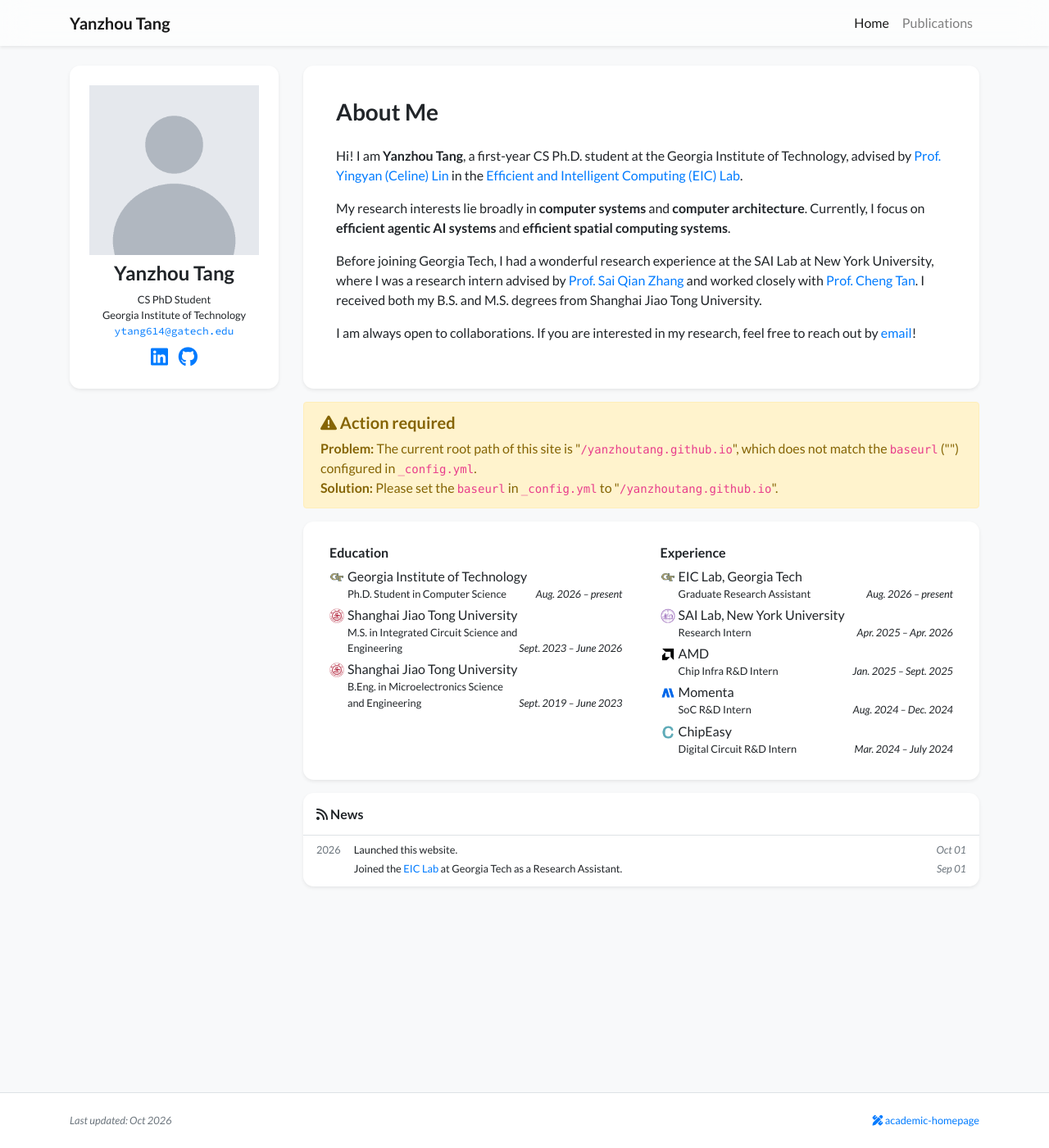
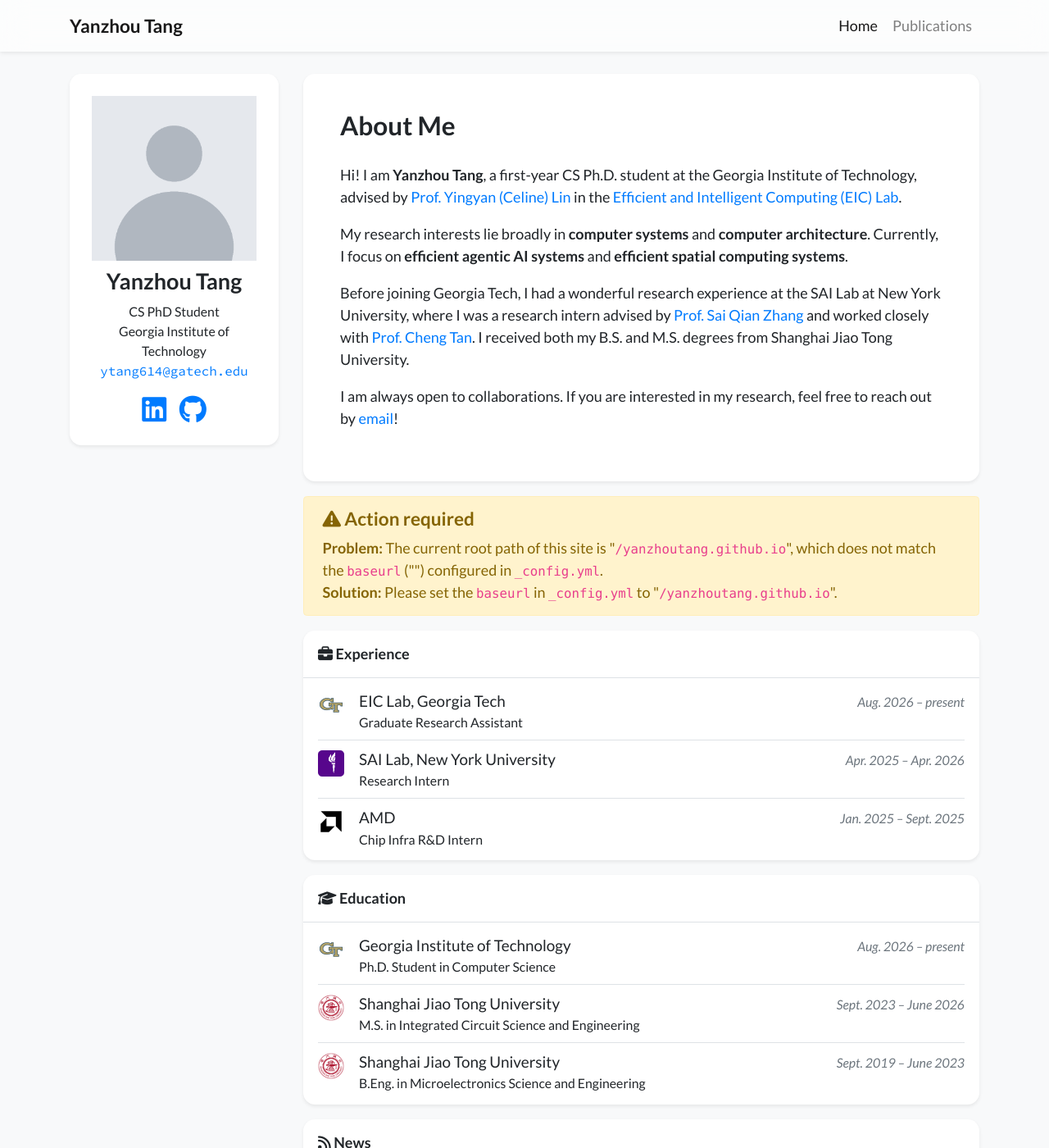
Before and after one commit to YanzhouTang/yanzhoutang.github.io, a Jekyll site: the page built from index.html, in a window 1280 px wide and 1400 px high. Shown: the whole window at 82% size. Built offline with Jekyll 4.4.1, drawn with Linux system fonts in a browser that asks for light colours; nearby versions of some CDN libraries; a style sheet for code colours, icons or effects is not loaded.

Commit message:
Split Experience/Education cards, larger fonts and icons, NYU torch logo, drop Momenta/ChipEasy

```diff
--- a/_data/profile.yml
+++ b/_data/profile.yml
@@ -76,14 +76,6 @@ experience:
   logo: /assets/images/badges/amd.png
   position: Chip Infra R&D Intern
   date: Jan. 2025 – Sept. 2025
-- name: Momenta
-  logo: /assets/images/badges/momenta.png
-  position: SoC R&D Intern
-  date: Aug. 2024 – Dec. 2024
-- name: ChipEasy
-  logo: /assets/images/badges/chipeasy.png
-  position: Digital Circuit R&D Intern
-  date: Mar. 2024 – July 2024
 
 # awards:
 # - name: Award Name
--- /dev/null
+++ b/_includes/widgets/cv_section.html
@@ -0,0 +1,28 @@
+{%- comment -%}
+  One CV card. Params: items (list), title, icon (Font Awesome classes).
+  Each item: name, position, date, logo (optional).
+{%- endcomment -%}
+{%- assign items = include.items -%}
+{%- if items and items.size > 0 %}
+<div class="my-3 bg-white shadow-sm rounded-xl cv-card">
+    <h6 class="p-3 mb-0 border-bottom border-gray"><i class="{{ include.icon }}"></i> {{ include.title }}</h6>
+    <ul class="list-unstyled px-3 py-1 mb-0">
+        {%- for item in items %}
+        <li class="media py-2{% unless forloop.first %} border-top border-gray{% endunless %}">
+            {%- if item.logo %}
+            <img src="{{ item.logo | relative_url }}" alt="" class="cv-logo mr-3">
+            {%- else %}
+            <span class="cv-logo cv-logo-fallback mr-3"><i class="fas fa-building-columns text-muted"></i></span>
+            {%- endif %}
+            <div class="media-body">
+                <div class="d-flex flex-wrap align-items-baseline">
+                    <div class="cv-name mr-2">{{ item.name }}</div>
+                    {% if item.date %}<div class="ml-auto text-muted no-break small"><em>{{ item.date }}</em></div>{% endif %}
+                </div>
+                {% if item.position %}<div class="small">{{ item.position }}</div>{% endif %}
+            </div>
+        </li>
+        {%- endfor %}
+    </ul>
+</div>
+{%- endif -%}
--- a/_includes/widgets/experience_card.html
+++ b/_includes/widgets/experience_card.html
@@ -1,80 +1,7 @@
-{%- assign exp_sections = 0 -%}
-{%- if site.data.profile.education -%}{%- assign exp_sections = exp_sections | plus: 1 -%}{%- endif -%}
-{%- if site.data.profile.experience -%}{%- assign exp_sections = exp_sections | plus: 1 -%}{%- endif -%}
-{%- if site.data.profile.awards -%}{%- assign exp_sections = exp_sections | plus: 1 -%}{%- endif -%}
-{%- if exp_sections > 1 -%}{%- assign exp_col = "col-lg-6" -%}{%- else -%}{%- assign exp_col = "col-12" -%}{%- endif -%}
-<div class="row mt-3">
-    <div class="col">
-        <div class="card border-0 shadow-sm bg-white">
-            <div class="card-body p-4">
-                <div class="row" data-masonry='{"percentPosition": true }'>
-                    {% if site.data.profile.education %}
-                    <div class="{{ exp_col }}">
-                        <div class="mx-2 my-1">
-                            <h6>Education</h6>
-                            <ul class="list-unstyled mb-1">
-                                {% for item in site.data.profile.education %}
-                                <li class="media mb-1">
-                                    {% if item.logo %}<img src="{{ item.logo | relative_url }}" alt="{{ item.name }}" style="width: 18px;" class="mr-1 mt-1">{% else %}<i class="fas fa-building-columns text-muted mr-1 mt-1 text-center" style="width: 18px;" aria-hidden="true"></i>{% endif %}
-                                    <div class="media-body">
-                                        <div>{{ item.name }}</div>
-                                        <div class="small">{{ item.dept }}</div>
-                                        <div class="small d-flex">
-                                            <div>{{ item.position }}</div>
-                                            <div class="mt-auto ml-auto no-break"><em>{{ item.date }}</em></div>
-                                        </div>
-                                    </div>
-                                </li>
-                                {% endfor %}
-                            </ul>
-                        </div>
-                    </div>
-                    {% endif %}
-
-                    {% if site.data.profile.experience %}
-                    <div class="{{ exp_col }}">
-                        <div class="mx-2 my-1">
-                            <h6>Experience</h6>
-                            <ul class="list-unstyled mb-1">
-                                {% for item in site.data.profile.experience %}
-                                <li class="media mb-1">
-                                    {% if item.logo %}<img src="{{ item.logo | relative_url }}" alt="{{ item.name }}" style="width: 18px;" class="mr-1 mt-1">{% else %}<i class="fas fa-building-columns text-muted mr-1 mt-1 text-center" style="width: 18px;" aria-hidden="true"></i>{% endif %}
-                                    <div class="media-body">
-                                        <div>{{ item.name }}</div>
-                                        <div class="small">{{ item.dept }}</div>
-                                        <div class="small d-flex">
-                                            <div>{{ item.position }}</div>
-                                            <div class="mt-auto ml-auto no-break"><em>{{ item.date }}</em></div>
-                                        </div>
-                                    </div>
-                                </li>
-                                {% endfor %}
-                            </ul>
-                        </div>
-                    </div>
-                    {% endif %}
-
-                    {% if site.data.profile.awards %}
-                    <div class="{{ exp_col }}">
-                        <div class="mx-2 my-1">
-                            <h6>Honors & Awards</h6>
-                            <ul class="list small pl-3 mb-1">
-                                {% for item in site.data.profile.awards %}
-                                <li>
-                                    <div class="d-flex">
-                                        <div>{{ item.name }}</div>
-                                        <div class="ml-auto mt-auto no-break"><em>{{ item.date }}</em></div>
-                                    </div>
-                                </li>
-                                {% endfor %}
-                            </ul>
-                        </div>
-                    </div>
-                    {% endif %}
-
-                </div>
-
-            </div>
-        </div>
-    </div>
-</div>
+{%- comment -%}
+  Experience / Education / Honors & Awards, each in its own card (in that order).
+  Data: _data/profile.yml -> experience, education, awards. `logo` is optional.
+{%- endcomment -%}
+{%- include widgets/cv_section.html items=site.data.profile.experience title="Experience" icon="fas fa-briefcase" -%}
+{%- include widgets/cv_section.html items=site.data.profile.education title="Education" icon="fas fa-graduation-cap" -%}
+{%- include widgets/cv_section.html items=site.data.profile.awards title="Honors &amp; Awards" icon="fas fa-award" -%}
--- a/_includes/widgets/profile_card_mini.html
+++ b/_includes/widgets/profile_card_mini.html
@@ -43,7 +43,7 @@
                 </div>
 
                 <div class="row pt-2">
-                    <div class="col text-center h4">
+                    <div class="col text-center profile-icons">
                         {% if site.data.profile.gscholar %}
                         {%- if site.data.profile.gscholar contains 'scholar.google' -%}
                         {%- assign gscholar_url = site.data.profile.gscholar -%}
--- a/assets/css/global.css
+++ b/assets/css/global.css
@@ -1,4 +1,13 @@
 @charset "utf-8";
+/* Larger base size: everything sized in rem (Bootstrap) scales with it */
+html {
+    font-size: 112.5%;   /* 18px with default browser settings */
+}
+
+.small, small {
+    font-size: 88%;
+}
+
 body {
     font-family: "Lato", sans-serif;
     font-weight: 400;
@@ -150,3 +159,28 @@ div.lazy {
         transition: none;
     }
 }
+
+/* Experience / Education cards */
+.cv-logo {
+    width: 32px;
+    height: 32px;
+    flex: 0 0 32px;
+    object-fit: contain;
+    margin-top: 0.15rem;
+}
+
+.cv-logo-fallback {
+    display: inline-flex;
+    align-items: center;
+    justify-content: center;
+    font-size: 1.2rem;
+}
+
+.cv-name {
+    font-size: 1.05rem;
+}
+
+/* Profile card social icons */
+.profile-icons {
+    font-size: 1.9rem;
+}
```
Also changed, not shown: assets/images/badges/nyu.png.
